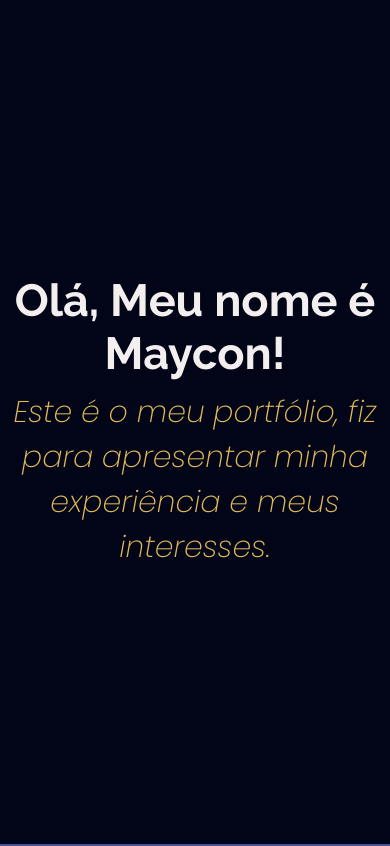
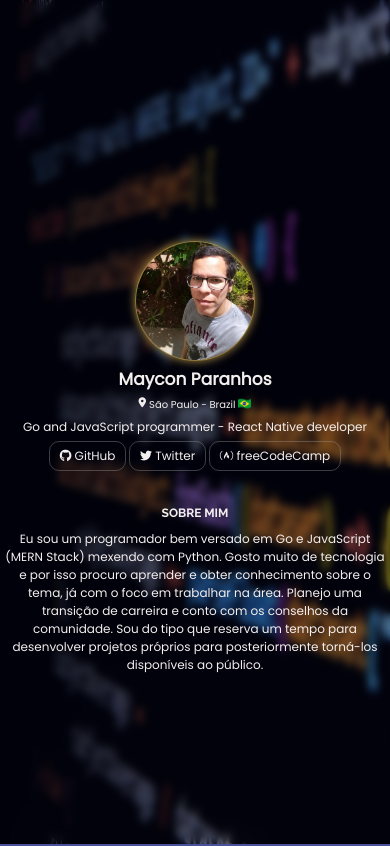
Before and after one commit to EternalBytes/eternalbytes.github.io, a plain HTML site: page index.html in a window 390 px wide. Shown: the top 846 px of the page. Drawn offline with Linux system fonts and the light colour scheme.

Commit message:
Adicionei mais informações pessoais e estilos.

```diff
--- a/index.html
+++ b/index.html
@@ -12,7 +12,7 @@
     <!-- NAV START -->
     <nav id="navbar">
         <div class="logo">
-            <img src="MyLogo.png" alt="My portfolio logo">
+            <img class="no-select" src="MyLogo.png" alt="My portfolio logo">
         </div>
         <ul class="nav-list">
             <li><a href="#welcome-section">Sobre</a></li>
@@ -25,10 +25,49 @@
 
     <!-- WELCOME START -->
     <section id="welcome-section">
-        <h1>
-            Olá, Meu nome é Maycon!
-        </h1>
-        <p>Este é o meu portfólio, fiz para apresentar minha experiência e meus interesses.</p>
+        <div class="welcome-1">
+            <div class="data-container">
+                <div class="photografy">
+                    <img class="no-select" src="./images/me.webp" alt="My photografy">
+                </div>
+                <div class="name">
+                    <p>Maycon Paranhos</p>
+                </div>
+                <div class="location">
+                    <i class="fa-sharp fa-solid fa-location-dot"></i><p>São Paulo - Brazil</p><img class="no-select" width="22" height="22" src="./images/brazil.png" alt="Brasil">
+                </div>
+                <div class="title">
+                    <p>Go and JavaScript programmer - React Native developer</p>
+                </div>
+                <div class="social-media">
+                    <a
+                    id="profile-link"
+                    href="https://github.com/MayconParanhos"
+                    class="btn contact-details"
+                    target="_blank"><i class="fa-brands fa-github"></i> GitHub</a>
+
+                    <a
+                    href="https://twitter.com/mayconparanhos"
+                    class="btn contact-details"
+                    target="_blank"><i class="fa-brands fa-twitter"></i> Twitter</a>
+
+                    <a
+                    href="https://www.freecodecamp.org/Maycon-Paranhos"
+                    class="btn contact-details"
+                    target="_blank"><i class="fa-brands fa-free-code-camp"></i> freeCodeCamp</a>
+                </div>
+                <div class="about-me">
+                    <h1>SOBRE MIM</h1>
+                    <div class="text">
+                        <p>Eu sou um programador bem versado em Go e JavaScript (MERN Stack) mexendo com Python. Gosto muito de tecnologia e por isso procuro aprender e obter conhecimento sobre o tema, já com o foco em trabalhar na área.
+                            Planejo uma transição de carreira e conto com os conselhos da comunidade. Sou do tipo que reserva um tempo para desenvolver projetos próprios para posteriormente torná-los
+                            disponíveis ao público.
+                        </p>
+                    </div>
+                </div>
+            </div>
+        </div>
+        <div class="welcome-2"></div>
     </section>
     <!-- WELCOME END -->
 
@@ -121,28 +160,6 @@
             <h2>Se você quer trabalhar comigo, me chame!</h2>
             <p>Que tal, vamos tomar um café?</p>
         </div>
-        <div class="contact-links">
-            <a
-            href="https://www.facebook.com/maycon.paranhos.1"
-            class="btn contact-details"
-            target="_blank"><i class="fa-brands fa-square-facebook"></i> Facebook</a>
-
-            <a
-            id="profile-link"
-            href="https://github.com/MayconParanhos"
-            class="btn contact-details"
-            target="_blank"><i class="fa-brands fa-github"></i></i> GitHub</a>
-
-            <a
-            href="https://twitter.com/mayconparanhos"
-            class="btn contact-details"
-            target="_blank"><i class="fa-brands fa-twitter"></i></i> Twitter</a>
-
-            <a
-            href="https://www.freecodecamp.org/Maycon-Paranhos"
-            class="btn contact-details"
-            target="_blank"><i class="fa-brands fa-free-code-camp"></i> freeCodeCamp</a>
-        </div>
     </section>
     <!-- CONTACT END -->
 
--- a/styles.css
+++ b/styles.css
@@ -66,6 +66,7 @@ a {
 }
 #navbar {
     position: fixed;
+    top: 0;
     width: 100%;
     border-top: 2px solid #DFBA57;
     border-bottom: 1px solid rgba(128, 128, 128, 0.5);;
@@ -78,11 +79,15 @@ a {
     z-index: 2;
     overflow: hidden;
     transition: all .3s ease-in;
+    z-index: 10;
 }
 
 .logo img {
     width: 80px;
     height: 80px;
+}
+
+.no-select {
     -webkit-user-select: none;
     user-select: none;
     -webkit-user-drag: none;
@@ -105,7 +110,6 @@ a {
     height: 100%;
     z-index: 3;
     position: absolute;
-    transition:  all .5s ease-in;
 }
 
 .nav-list li {
@@ -116,16 +120,19 @@ a {
     transform: translateX(0);
     visibility: visible;
     opacity: 1;
+    transition:  visibility .3s ease-in, opacity .3s ease-in .1s, transform .5s;
 }
 .nav-list li:nth-child(2):hover ~ .glider {
     transform: translateX(100%);
     visibility: visible;
     opacity: 1;
+    transition:  visibility .3s ease-in, opacity .3s ease-in .1s, transform .5s;
 }
 .nav-list li:nth-child(3):hover ~ .glider {
     transform: translateX(200%);
     visibility: visible;
     opacity: 1;
+    transition:  visibility .3s ease-in, opacity .3s ease-in .1s, transform .5s;
 }
 
 .nav-list a {
@@ -163,21 +170,126 @@ a {
 #welcome-section {
     width: 100%;
     height: 100vh;
-    background-color: #020417;
+    z-index: 0;
+    position: relative;
+}
+
+#welcome-section .welcome-1{
+    width: 100%;
+    height: 100%;
     color: var(--main-white);
     display: flex;
     justify-content: center;
     align-items: center;
     flex-direction: column;
     gap: 10px;
+    z-index: 2;
+    background-color: #02041771;
+    backdrop-filter: blur(4px);
+    position: absolute;
+    padding-top: 85px;
 }
 
-#welcome-section > p {
+#welcome-section .welcome-1 > p {
     font-size: 3rem;
     text-align: center;
     color: #DFBA57;
     font-weight: 200;
     font-style: italic;
+}
+
+.data-container {
+    width: 600px;
+    display: flex;
+    flex-direction: column;
+    justify-content: center;
+    align-items: center;
+    gap: 5px;
+    font-family: 'Poppins', sans-serif;
+}
+
+.data-container .photografy img {
+    width: 210px;
+    height: 210px;
+    display: block;
+    border-radius: 50%;
+    padding: 1px;
+    background-color: #dfbb57a7;
+    box-shadow: 0 0 20px #dfbb57c1;
+    transition: all .2s ease-in-out;
+}
+.data-container .photografy img:hover {
+    box-shadow: 0 0 50px #dfbb57c1;
+}
+
+.data-container .name {
+    font-size: 2.8rem;
+    font-weight: 600;
+}
+
+.data-container .title{
+    font-size: 2rem;
+}
+
+.data-container .location {
+    display: flex;
+    gap: 5px;
+    font-size: 1.5rem;
+}
+
+.data-container .about-me {
+    margin-top: 15px;
+    padding: 15px 5px 15px 5px;
+}
+.data-container .about-me h1 {
+    font-size: 1.6rem;
+    margin-bottom: 15px;
+}
+
+.data-container .text {
+    text-align: center;
+    font-size: 1.7rem;
+}
+
+@media screen and (max-width: 700px) {
+    .data-container {
+        width: fit-content;
+    }
+    .data-container .photografy img {
+        width: 120px;
+        height: 120px;
+        padding: 1px;
+        box-shadow: 0 0 10px #dfbb57c1;
+    }
+    .data-container .name {
+        font-size: 1.7rem;
+    }
+    .data-container .title {
+        font-size: 1.2rem;
+    }
+    .data-container .location {
+        gap: 3px;
+        font-size: 1rem;
+    }
+    .data-container .location img {
+        width: 13px;
+        height: 13px;
+    }
+    .data-container .about-me h1 {
+        font-size: 1.2rem;
+        margin-bottom: 10px;
+    }
+    .data-container .text {
+        font-size: 1.2rem;
+    }
+}
+
+#welcome-section .welcome-2 {
+    position: absolute;
+    width: 100%;
+    height: 100%;
+    background-image: url("backImage.webp");
+    background-size: 100% 100%;
 }
 
 .projects-section {
@@ -246,6 +358,7 @@ a {
     display: inline-block;
     padding: 1rem 2rem;
     border-radius: 2px;
+    border: 1px solid rgba(150, 150, 150, 0.4);
 }
 
 .contact-section {
@@ -271,6 +384,10 @@ a {
     .contact-section-header > h2 {
         font-size: 4rem;
     }
+
+    .btn {
+        padding: 0.5rem 1rem;
+    }
 }
 
 .contact-section-header > p {
@@ -289,14 +406,20 @@ a {
 }
 
 .contact-details {
-    font-size: 2.4rem;
-    text-shadow: 2px 2px 4px rgba(0, 0, 0, 0.5);
+    font-size: 2rem;
     transition: background-color .3s ease-in-out;
     border-radius: 10px;
 }
 
 .contact-details:hover {
-    background-color: #dfbb579f;
+    background-color: #dfbb5737;
+    box-shadow: 0 0 10px #DFBA57;
+}
+
+@media (max-width: 700px) {
+    .contact-details {
+        font-size: 1.2rem;
+    }
 }
 
 footer {
```
Also changed, not shown: backImage.webp (added), images/brazil.png (added), images/me.webp (added).
